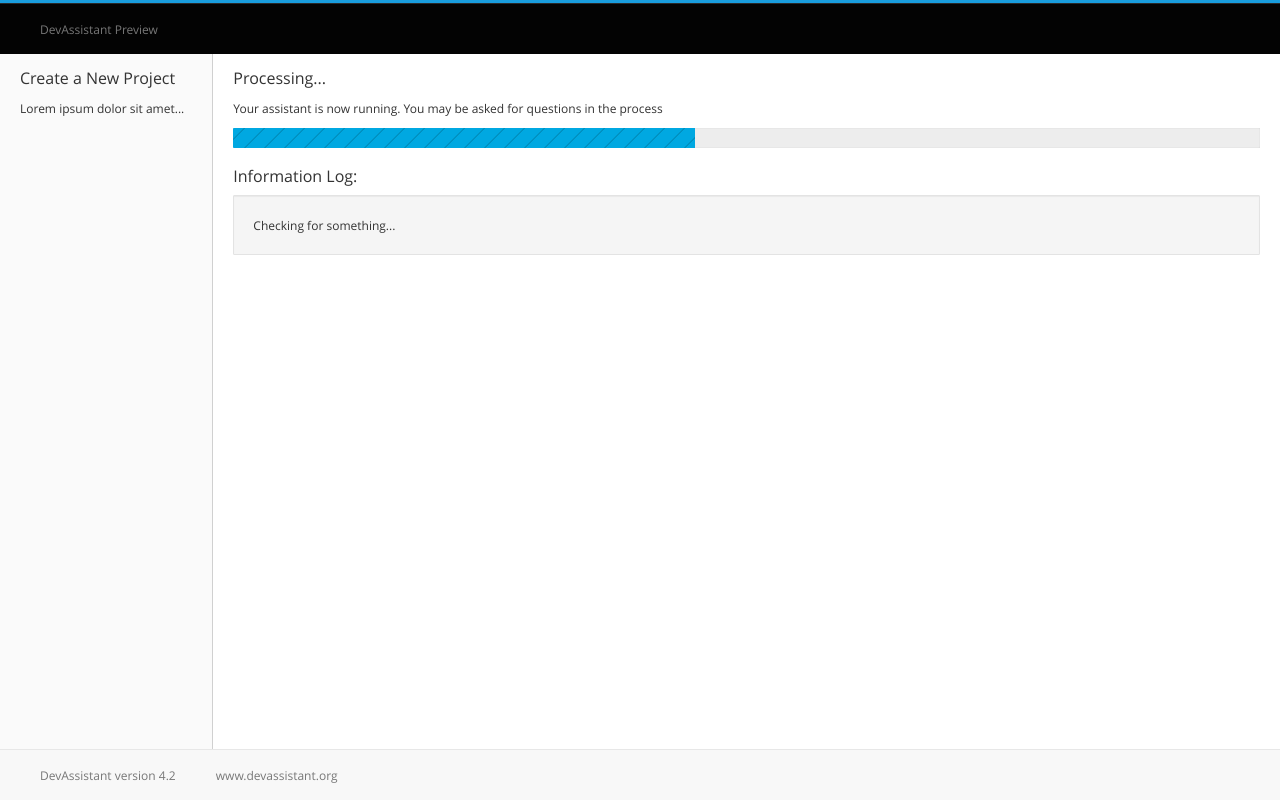
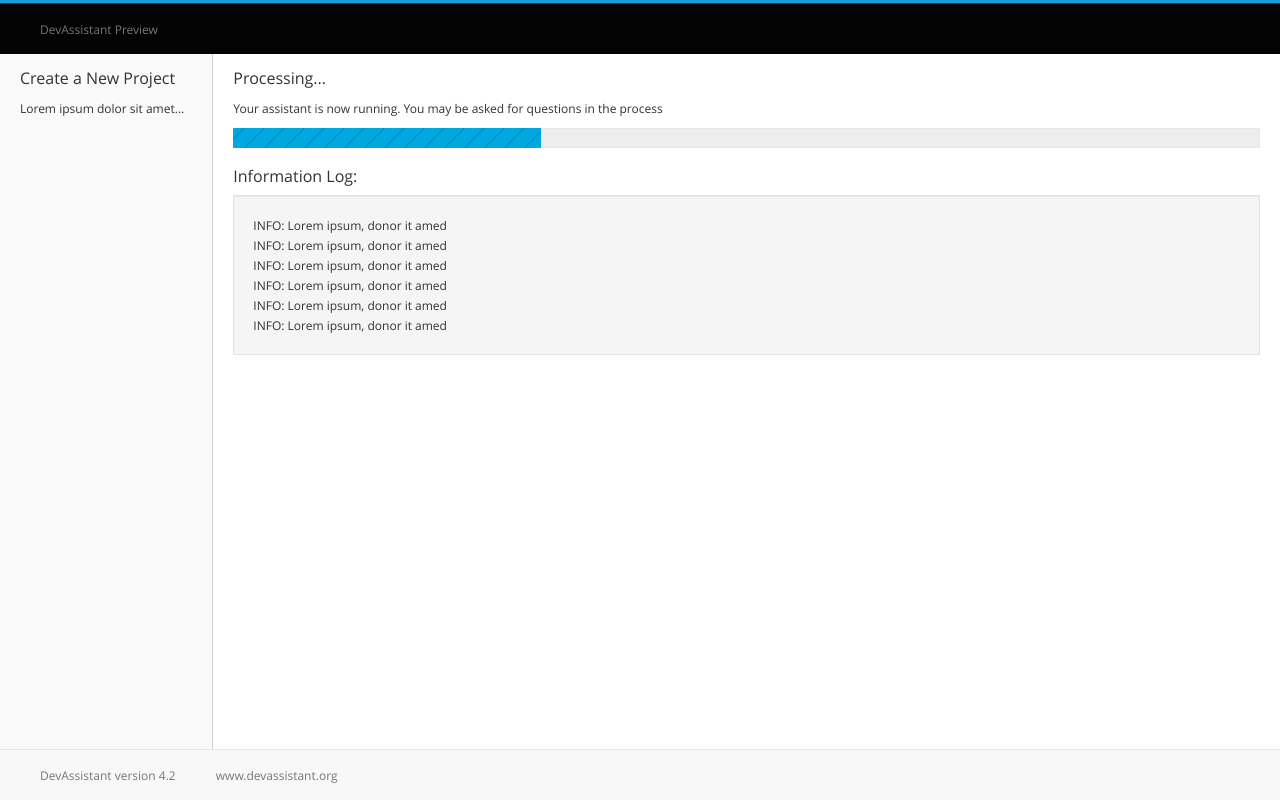
Before and after one commit to asamalik/da-ui, a Flask app: page /running/ in a window 1280 px wide. Run offline with Flask 2, Linux system fonts and the light colour scheme; some libraries are stand-ins or nearby versions.

Commit message:
Dispaly logs and progressbar during running

```diff
--- a/da_ui/templates/running.html
+++ b/da_ui/templates/running.html
@@ -6,15 +6,13 @@
     <p> Your assistant is now running. You may be asked for questions in the process </p>
 
     <div class="progress">
-      <div class="progress-bar progress-bar-striped active" role="progressbar" aria-valuenow="45" aria-valuemin="0" aria-valuemax="100" style="width: 45%">
-        <span class="sr-only">45% Complete</span>
+      <div id="progressbar" class="progress-bar progress-bar-striped active" role="progressbar" aria-valuenow="0" aria-valuemin="0" aria-valuemax="100" style="width: 0%">
+        <span class="sr-only" id="progresstext">0% complete</span>
       </div>
     </div>
 
     <h3> Information Log: </h3>
-    <div class="well">
-      Checking for something...
-    </div>
+    <div class="well" id="log"></div>
 
 
 
@@ -25,6 +23,41 @@
     <p> {{ description }} </p>
   </div>
 </div>
+<script>
+$(function() {
+var i = 0;
+var p = 0;
+var on = 1;
+
+var interval = setInterval(function(){
+  if (on == 1) {
+    if (i < 19) {
+      $("div#log").append("INFO: Lorem ipsum, donor it amed<br />");
+    }
+    if (i == 10) {
+      $("div#log").append("INFO: Asking question<br />");
+      // on = 0;
+      // TODO: display modal with question and wait for answer
+      // https://www.patternfly.org/widgets/#modal
+      // on = 1;
+    }
+    if (i == 19) {
+      $("div#log").append("INFO: Done.<br />");
+      // TODO: display info about being finished
+    }
+    i++;
+    p = Math.min(i*5, 100);
+    $("span#progresstext").text("" + p + "% complete");
+    $("div#progressbar").attr("aria-valuenow", "" + p);
+    $("div#progressbar").attr("style", "width: " +p + "%");
+    if (i >= 20) {
+      clearInterval(interval);
+    }
+  }
+}, 1000);
 
 
+});
+</script>
+
 {% endblock %}
```
